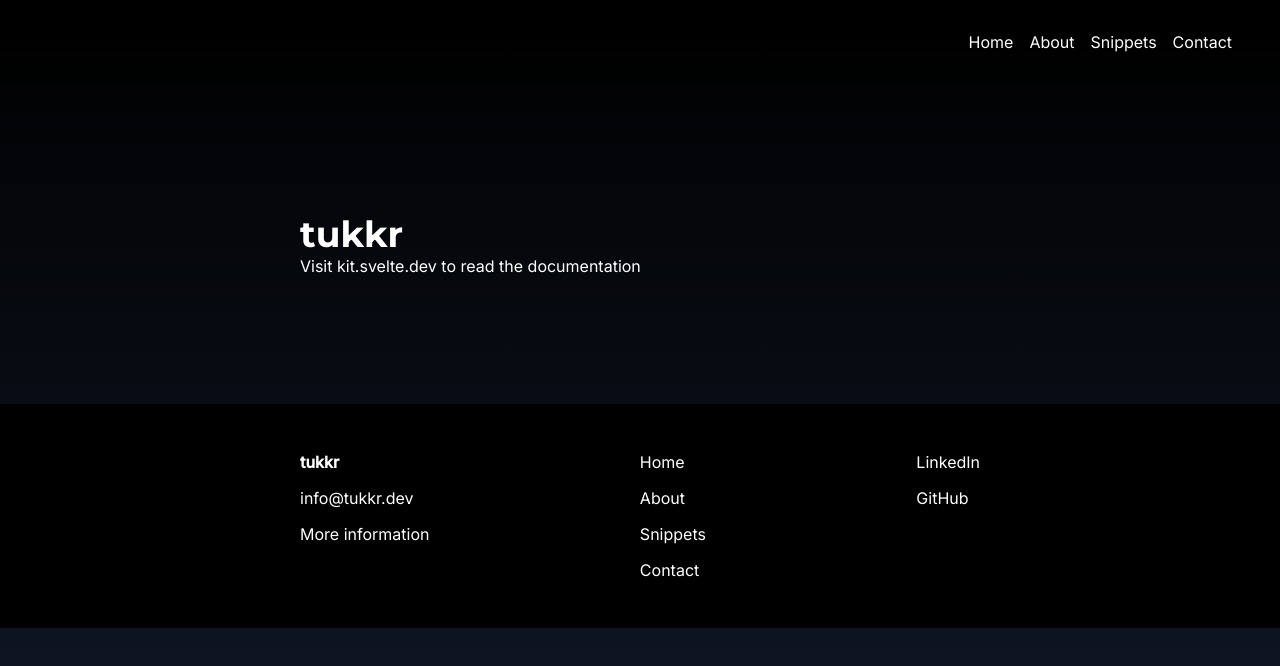
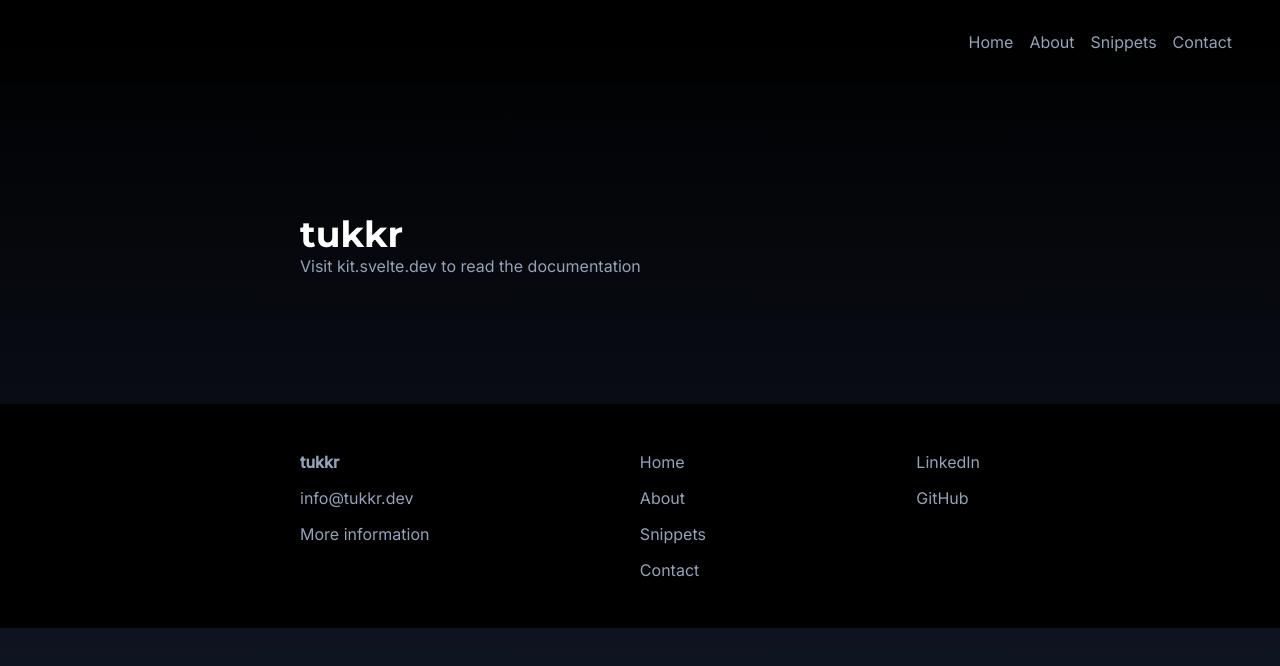
Before and after one commit to JeffreyTheTukkr/tukkr.dev, a SvelteKit app: page / in a window 1280 px wide. Shown: the top 666 px of the page. Built offline with nearby package versions, Linux system fonts and the light colour scheme.

Commit message:
change font colors

```diff
--- a/src/scss/global.scss
+++ b/src/scss/global.scss
@@ -16,7 +16,7 @@
     // colors and backgrounds
     background-color: #111827;
     background-image: linear-gradient(to bottom, #000, #111827);
-    color: #fff;
+    color: #94a3b8;
 }
 
 h1,
@@ -27,6 +27,7 @@
 h6 {
     font-family: $font-family-secondary;
     font-weight: $font-weight-secondary-bold;
+    color: #fff;
 }
 
 h1 {
@@ -48,6 +49,10 @@
 a {
     text-decoration: none;
     color: inherit;
+
+    &:hover {
+        color: #fff;
+    }
 }
 
 //
```
